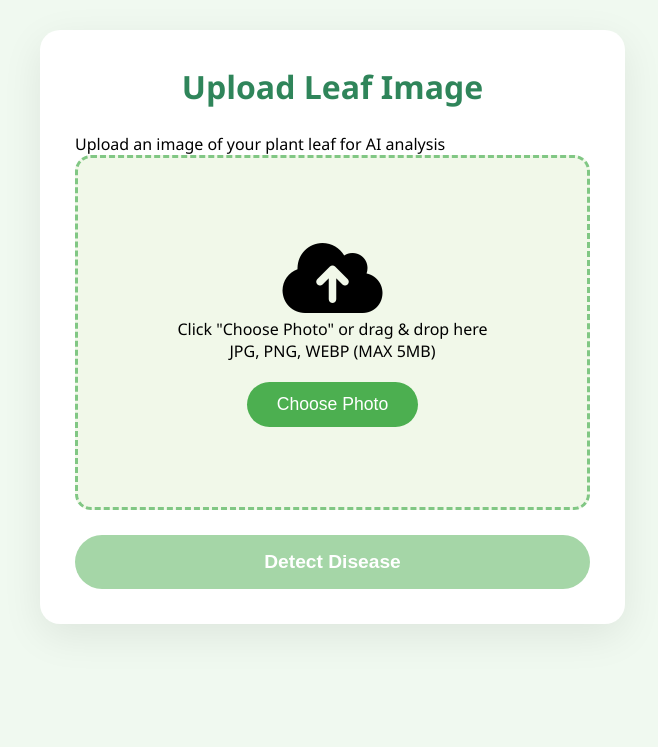
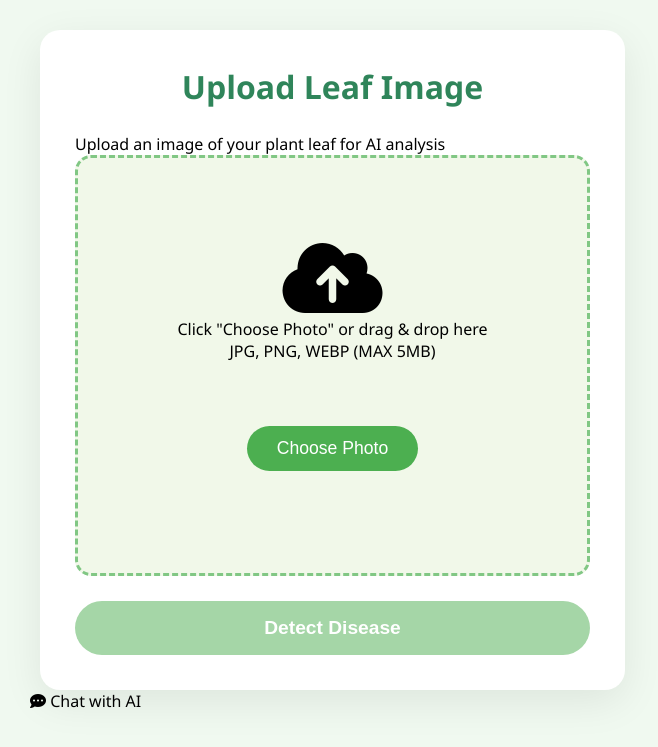
Before and after one commit to Thisurika/Crop-Disease-Detection-Ai-and-Chat-bot, a Flask app: page /upload in a window 1280 px wide. Shown: the top 747 px of the page, without its empty margins (0-658 px from the left). Run offline with Flask 3, Linux system fonts and the light colour scheme; parts of the project's set-up code (start-up, migrations or seed data) failed here and were passed over.

Commit message:
Update index.html

```diff
--- a/frontend/templates/index.html
+++ b/frontend/templates/index.html
@@ -20,10 +20,10 @@
                 <p>JPG, PNG, WEBP (MAX 5MB)</p>
 
                 <!-- Hidden file input -->
-                <input type="file" id="fileInput" accept="image/*" hidden />
+                <input type="file" id="fileInput" accept="image/*" hidden /><br><br>
 
                 <!-- Visible Choose Photo button -->
-                <button id="choosePhotoBtn" class="choose-btn">Choose Photo</button>
+                <button id="choosePhotoBtn" class="choose-btn">Choose Photo</button><br><br>
             </div>
 
             <button id="detectBtn" class="btn" disabled>Detect Disease</button>
@@ -67,5 +67,13 @@
         </div>
     </div>
 
+    <!-- Floating Chat Button -->
+<div class="chat-bubble" id="chatBubble">
+    <i class="fas fa-comment-dots"></i>
+    <span>Chat with AI</span>
+</div>
+
+
     <script src="{{ url_for('static', filename='js/script.js') }}"></script>
 </body>
+</html>
```
